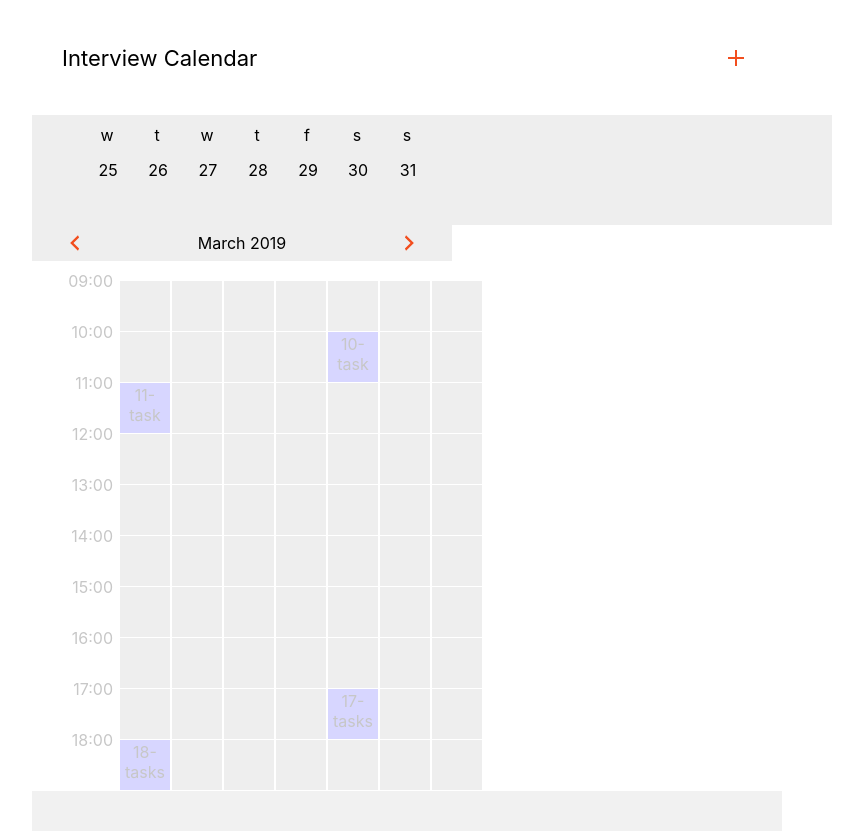
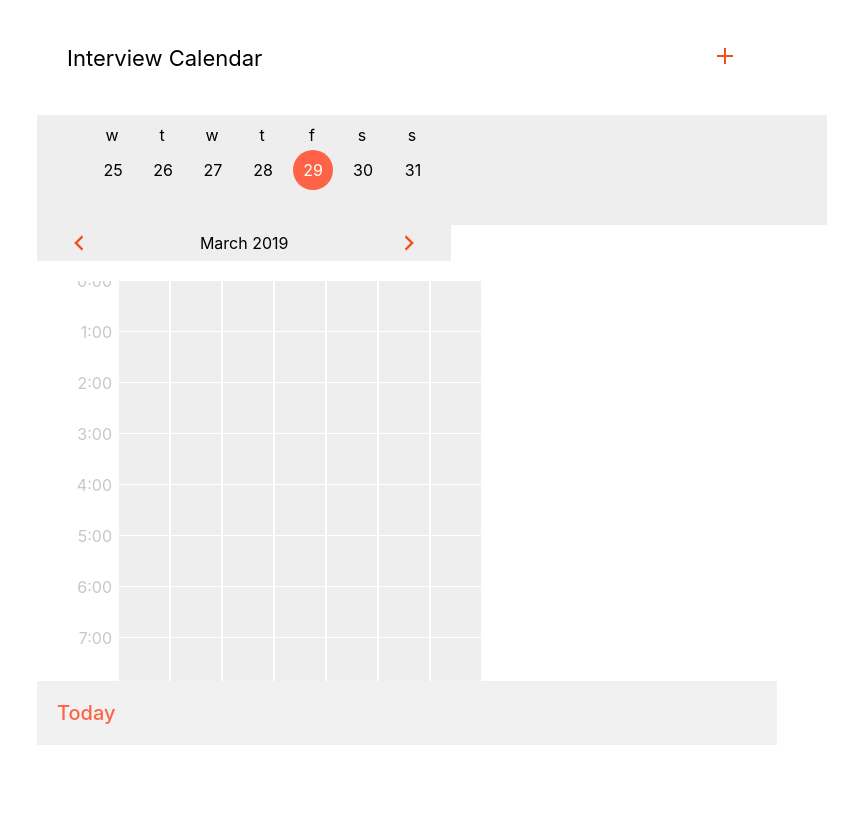
Before and after one commit to NikolayN-ru/task-2-calendar, a React (Create React App) app: page / in a window 1280 px wide. Shown: the whole page, without its empty margins (233-1096 px from the left). After the commit the page ends 800 px from the top, so only its background shows below. Built offline with nearby package versions, Linux system fonts and the light colour scheme; the HTML template or start-up script is replaced by a standard one.

Commit message:
логика fixed

```diff
--- a/src/components/Calendar/Calendar.styled.ts
+++ b/src/components/Calendar/Calendar.styled.ts
@@ -2,8 +2,9 @@ import styled from 'styled-components';
 
 export const Wrapper = styled('div')`
 & {
-    max-width: 750px;
+    max-width: 740px;
     margin: 0 auto;
+    /* background-color: green; */
 }
 `
 
@@ -22,6 +23,17 @@ export const TitleHeader = styled('h1')`
 & {
     font-size: 22px;
     font-weight: normal;
+}
+`
+
+export const ButtonTask = styled('button')`
+& {
+    cursor: pointer;
+    border: none;
+    background-color: #fff;
+}
+&:hover {
+    opacity: .7;
 }
 `
 
@@ -45,15 +57,20 @@ export const DayWrapper = styled('div')`
 }
 `
 
-export const DayNumber = styled('div')`
+export const DayNumber = styled('div') <{ state?: boolean }>`
 & {
+    cursor: pointer;
     margin-left: 6px;
-    cursor: pointer;
     padding-top: 10px;
     width: 40px;
     height: 30px;
     border-radius: 50%;
+    color: ${_ => _.state && '#fff'};
+    background-color: ${_ => _.state && 'tomato'};
 }
+
+
+
 &:hover {
     background-color: tomato;
     color: #fff;
@@ -93,6 +110,8 @@ export const CalendarMainWrapper = styled('div')`
     display: flex;
     flex-wrap: wrap;
     align-items: flex-start;
+    height: 400px;
+    overflow: scroll;
 }
 `
 export const TimeWrapper = styled('div')`
@@ -129,6 +148,7 @@ export const DayItem = styled('div') <{ state?: boolean, extraLink?: boolean }>`
     height: 50px;
     background-color: ${_ => _.state ? '#d7d6ff' : '#eee'};
     border: ${_ => _.extraLink ? '2px solid tomato' : 'none'};
+    overflow: hidden;
 }
 &:hover {
     background-color: #9b99ff;
@@ -152,4 +172,7 @@ export const FooterLink = styled('div')`
     font-size: 20px;
     font-weight: 500;
 }
+&:hover {
+    opacity: .7;
+}
 `
--- a/src/components/Calendar/Calendar.tsx
+++ b/src/components/Calendar/Calendar.tsx
@@ -4,6 +4,7 @@ import Arrow from "../../Ico/Arrow";
 import {
     ArrowWrapper1,
     ArrowWrapper2,
+    ButtonTask,
     CalendarMainWrapper,
     DayItem, DayNumber,
     DaysWrapper,
@@ -18,61 +19,93 @@ import {
     Wrapper
 } from "./Calendar.styled";
 
-const LocalState: any = [ // any !!
+interface ILocalState {
+    day: number;
+    time: {
+        [key: number]: string | undefined | null,
+    }
+}
+
+const LocalState: ILocalState[] = [
     { day: 25, time: { 11: '11-task', 18: '18-tasks' } },
     { day: 26, time: {} },
     { day: 27, time: {} },
     { day: 28, time: {} },
-    { day: 29, time: { 10: '10-task', 17: '17-tasks' } },
+    { day: 29, time: { 10: '10-mock-data', 17: '17-mock-data' } },
     { day: 30, time: {} },
     { day: 31, time: {} },
 ];
 
-const weekly = ['w', 't', 'w', 't', 'f', 's', 's'];
+const weekly: string[] = 'w t w t f s s'.split(' ');
 
-const time = ['09', '10', '11', '12', '13', '14', '15', '16', '17', '18']; // допилить
-const initialBuffer = { z: -1, x: -1 }; // y !
+const time: number[] = [];
+(function () {
+    for (let i = 0; i <= 24; i++) {
+        time.push(i)
+    }
+}())
+
+interface IBuffer {
+    x: number;
+    y: number;
+}
+
+const initialBuffer: IBuffer = { x: -1, y: -1 };
 
 const Calendar: FC = () => {
-    const [state, setState] = useState(LocalState);
+    const [state, setState] = useState<ILocalState[]>(LocalState);
     const [deleteItem, setDeleteItem] = useState<boolean>(false);
-    const [buffer, setBuffer] = useState(initialBuffer);
+    const [buffer, setBuffer] = useState<IBuffer>(initialBuffer);
+    const [canditateTask, setCandidateTask] = useState<IBuffer>(initialBuffer);
 
     const changeEvent = (id: number, idItem: number) => {
-        let bu = { z: id, x: idItem };
+        let localBuffer = { x: id, y: idItem };
         const newState = [...state];
         let b = false;
-        if (!state[id].time[idItem + 9]) {
-            const newTime = state[id].time;
-            const task = prompt('vvod');
-            newTime[idItem + 9] = task;
-            newState[id].time = newTime;
-            bu = initialBuffer
+        if (!state[id].time[idItem]) {
+            setCandidateTask(localBuffer);
         } else {
             b = true;
         }
         setDeleteItem(() => {
-            if (buffer.z < 0) {
+            if (buffer.x < 0) {
                 return b
             } else {
                 return !b
             }
         });
         setState(newState);
-        if (JSON.stringify(bu) === JSON.stringify(buffer)) { // сравнить по значению
-            bu = initialBuffer
+        if (localBuffer.x === buffer.x && localBuffer.y === buffer.y) {
+            localBuffer = initialBuffer;
         }
-        setBuffer(() => bu);
+        setBuffer(() => localBuffer);
+        setCandidateTask(initialBuffer);
     }
 
     const ItemDelete = () => {
-        const newTime2 = state[buffer.z].time;
-        newTime2[buffer.x + 9] = undefined;
+        const newTime2 = state[buffer.x].time;
+        newTime2[buffer.y] = undefined;
         const newState2 = [...state];
-        newState2[buffer.z].time = newTime2;
-        setState((prev: any) => newState2);
+        newState2[buffer.x].time = newTime2;
+        setState(newState2);
         setDeleteItem(false);
-        setBuffer(initialBuffer)
+        setCandidateTask(initialBuffer);
+        setBuffer(initialBuffer);
+    }
+
+    const AddTaskItem = () => {
+        if (canditateTask.x > -1) {
+            const newState = [...state];
+            const newTime = state[canditateTask.x].time;
+            const task = prompt('Enter your task');
+            newTime[canditateTask.y] = task;
+            newState[canditateTask.x].time = newTime;
+            setState(newState);
+            setBuffer(initialBuffer)
+            setCandidateTask(initialBuffer);
+        } else {
+            console.log('выберите клетку')
+        }
     }
 
     return (
@@ -81,14 +114,17 @@ const Calendar: FC = () => {
                 <TitleHeader>
                     Interview Calendar
                 </TitleHeader>
-                <AddTask />
+                <ButtonTask onClick={() => AddTaskItem()}>
+
+                    <AddTask />
+                </ButtonTask>
             </Header>
             <DaysWrapper>
                 {weekly.map((item, id) => {
                     return (
                         <DayWrapper key={id}>
                             {item}
-                            <DayNumber>
+                            <DayNumber state={id === 4 && true}>
                                 {state[id].day}
                             </DayNumber>
                         </DayWrapper>
@@ -112,15 +148,15 @@ const Calendar: FC = () => {
                                 <TimeItem>
                                     {timeItem}:00
                                 </TimeItem>
-                                {state.map((item: any, id: number) => {
-                                    const extra = { z: id, x: idItem }
+                                {state.map((item: ILocalState, id: number) => {
+                                    const extra = { x: id, y: idItem }
                                     {
-                                        if (item.time[Number(timeItem)] !== undefined) {
+                                        if (item.time[timeItem] !== undefined) {
                                             return (
                                                 <DayItem key={id} state={true}
                                                     onClick={() => { changeEvent(id, idItem) }}
-                                                    extraLink={JSON.stringify(extra) === JSON.stringify(buffer)}>
-                                                    {item.time[Number(timeItem)]}
+                                                    extraLink={extra.x === buffer.x && extra.y === buffer.y}>
+                                                    {item.time[timeItem]}
                                                 </DayItem>
                                             )
                                         }
@@ -128,7 +164,7 @@ const Calendar: FC = () => {
                                     return (
                                         <DayItem key={id} state={false}
                                             onClick={() => { changeEvent(id, idItem) }}
-                                            extraLink={JSON.stringify(extra) === JSON.stringify(buffer)} />
+                                            extraLink={extra.x === buffer.x && extra.y === buffer.y} />
                                     )
                                 })}
                             </>
@@ -137,11 +173,9 @@ const Calendar: FC = () => {
                 })}
             </CalendarMainWrapper>
             <Footer>
-                {
-                    deleteItem && <>
-                        <FooterLink>Today</FooterLink>
-                        <FooterLink onClick={() => ItemDelete()} >Delete</FooterLink>
-                    </>
+                <FooterLink>Today</FooterLink>
+                {deleteItem &&
+                    <FooterLink onClick={() => ItemDelete()} >Delete</FooterLink>
                 }
             </Footer>
         </Wrapper>
```
